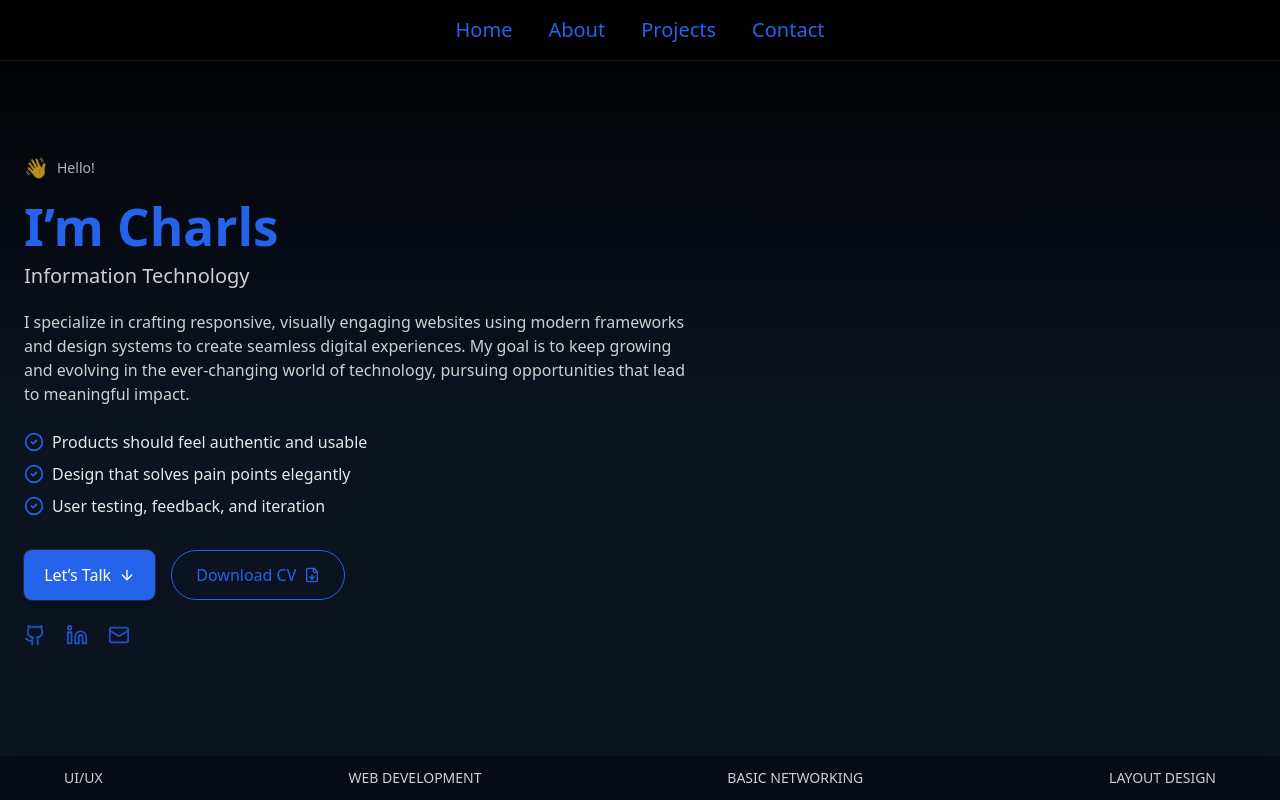
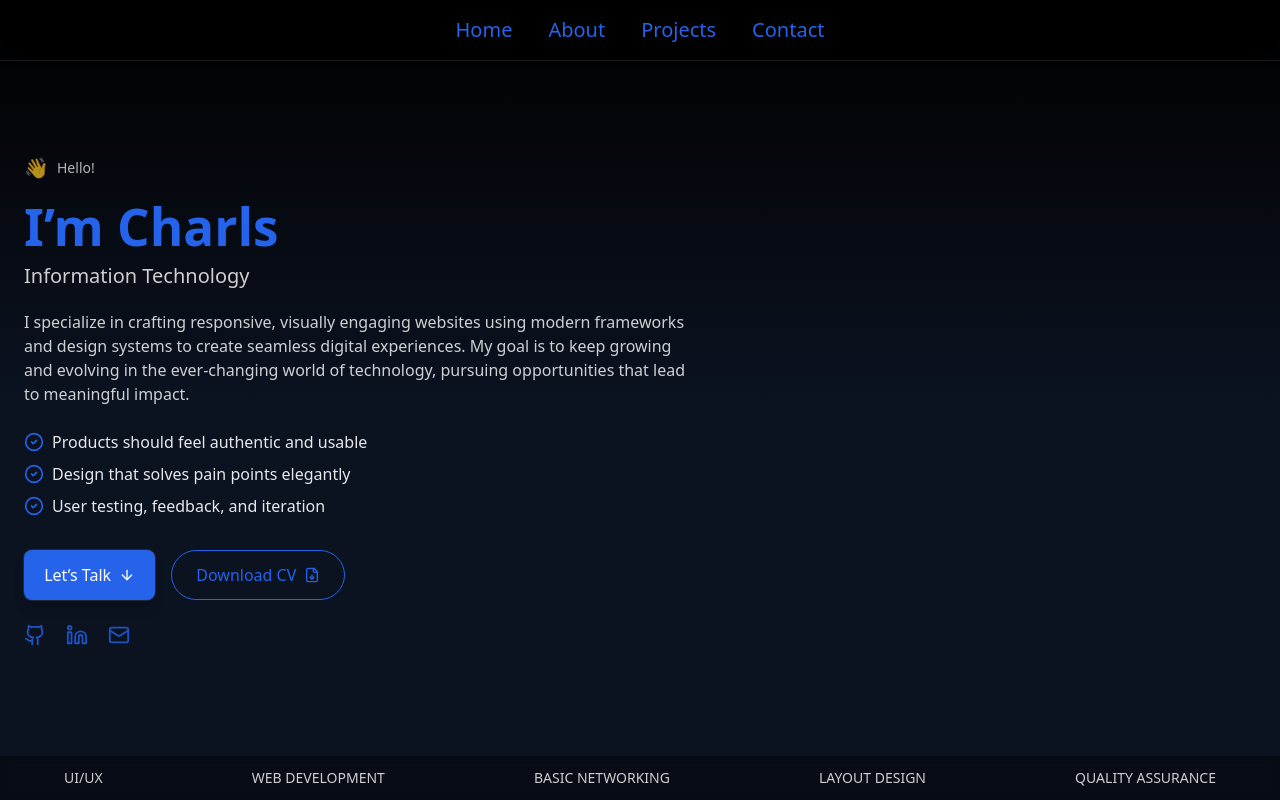
Before and after one commit to probablynotvin/web-portfolio, a React (Vite) app: page / in a window 1280 px wide. Shown: the top 800 px of the page. Built offline with nearby package versions, Linux system fonts and the light colour scheme.

Commit message:
add qa in bottom marquee

```diff
--- a/src/component/Hero.tsx
+++ b/src/component/Hero.tsx
@@ -129,6 +129,7 @@ const Hero: React.FC = () => {
           <span>WEB DEVELOPMENT</span>
           <span>BASIC NETWORKING</span>
           <span>LAYOUT DESIGN</span>
+          <span>QUALITY ASSURANCE</span>
         </div>
       </div>
     </section>
```
